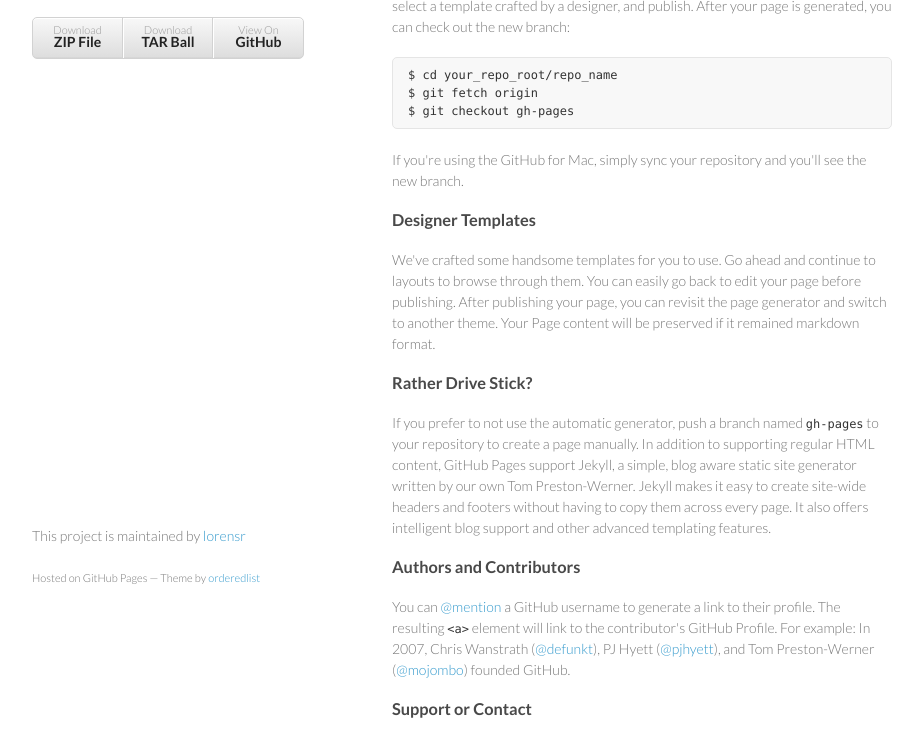
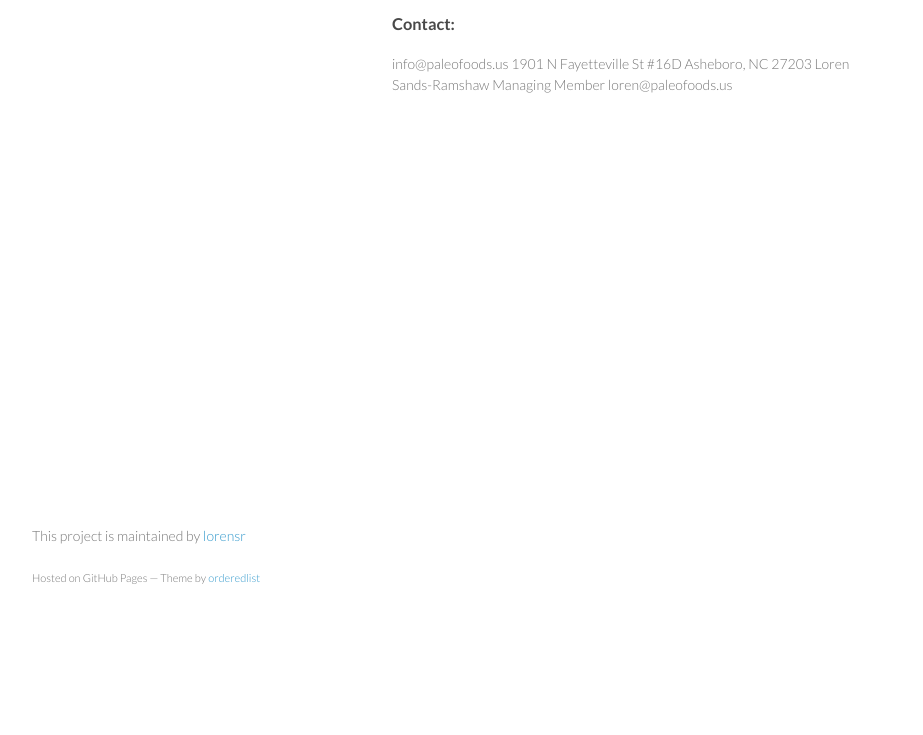
Before and after one commit to lorensr/paleofoods, a plain HTML site: page index.html in a window 1280 px wide. Shown: the part 143-878 px from the top of the page, without its empty margins (178-1101 px from the left). After the commit the page ends 800 px from the top, so only its background shows below. Drawn offline with Linux system fonts and the light colour scheme.

Commit message:
initial landing page

```diff
--- a/index.html
+++ b/index.html
@@ -21,44 +21,24 @@
         <p class="view"><a href="https://github.com/lorensr/paleofoods">View the Project on GitHub <small>lorensr/paleofoods</small></a></p>
 
 
-        <ul>
-          <li><a href="https://github.com/lorensr/paleofoods/zipball/master">Download <strong>ZIP File</strong></a></li>
-          <li><a href="https://github.com/lorensr/paleofoods/tarball/master">Download <strong>TAR Ball</strong></a></li>
-          <li><a href="https://github.com/lorensr/paleofoods">View On <strong>GitHub</strong></a></li>
-        </ul>
       </header>
       <section>
         <h3>
-<a name="welcome-to-github-pages" class="anchor" href="#welcome-to-github-pages"><span class="octicon octicon-link"></span></a>Welcome to GitHub Pages.</h3>
+<a name="welcome-to-github-pages" class="anchor" href="#welcome-to-github-pages"><span class="octicon octicon-link"></span></a>Welcome to the Homepage of Paleo Foods LLC.</h3>
 
-<p>This automatic page generator is the easiest way to create beautiful pages for all of your projects. Author your page content here using GitHub Flavored Markdown, select a template crafted by a designer, and publish. After your page is generated, you can check out the new branch:</p>
+<p>This site is currently under construction. The Kickstarter campaign for our first product, Payo, will be launching soon.</p>
 
-<pre><code>$ cd your_repo_root/repo_name
-$ git fetch origin
-$ git checkout gh-pages
-</code></pre>
+<h3>Contact:</h3>
+<p>
+info@paleofoods.us
+1901 N Fayetteville St #16D
+Asheboro, NC 27203
 
-<p>If you're using the GitHub for Mac, simply sync your repository and you'll see the new branch.</p>
+Loren Sands-Ramshaw
+Managing Member
+loren@paleofoods.us
+</p>
 
-<h3>
-<a name="designer-templates" class="anchor" href="#designer-templates"><span class="octicon octicon-link"></span></a>Designer Templates</h3>
-
-<p>We've crafted some handsome templates for you to use. Go ahead and continue to layouts to browse through them. You can easily go back to edit your page before publishing. After publishing your page, you can revisit the page generator and switch to another theme. Your Page content will be preserved if it remained markdown format.</p>
-
-<h3>
-<a name="rather-drive-stick" class="anchor" href="#rather-drive-stick"><span class="octicon octicon-link"></span></a>Rather Drive Stick?</h3>
-
-<p>If you prefer to not use the automatic generator, push a branch named <code>gh-pages</code> to your repository to create a page manually. In addition to supporting regular HTML content, GitHub Pages support Jekyll, a simple, blog aware static site generator written by our own Tom Preston-Werner. Jekyll makes it easy to create site-wide headers and footers without having to copy them across every page. It also offers intelligent blog support and other advanced templating features.</p>
-
-<h3>
-<a name="authors-and-contributors" class="anchor" href="#authors-and-contributors"><span class="octicon octicon-link"></span></a>Authors and Contributors</h3>
-
-<p>You can <a href="https://github.com/blog/821" class="user-mention">@mention</a> a GitHub username to generate a link to their profile. The resulting <code>&lt;a&gt;</code> element will link to the contributor's GitHub Profile. For example: In 2007, Chris Wanstrath (<a href="https://github.com/defunkt" class="user-mention">@defunkt</a>), PJ Hyett (<a href="https://github.com/pjhyett" class="user-mention">@pjhyett</a>), and Tom Preston-Werner (<a href="https://github.com/mojombo" class="user-mention">@mojombo</a>) founded GitHub.</p>
-
-<h3>
-<a name="support-or-contact" class="anchor" href="#support-or-contact"><span class="octicon octicon-link"></span></a>Support or Contact</h3>
-
-<p>Having trouble with Pages? Check out the documentation at <a href="http://help.github.com/pages">http://help.github.com/pages</a> or contact <a href="mailto:support@github.com">support@github.com</a> and we’ll help you sort it out.</p>
       </section>
       <footer>
         <p>This project is maintained by <a href="https://github.com/lorensr">lorensr</a></p>
```
